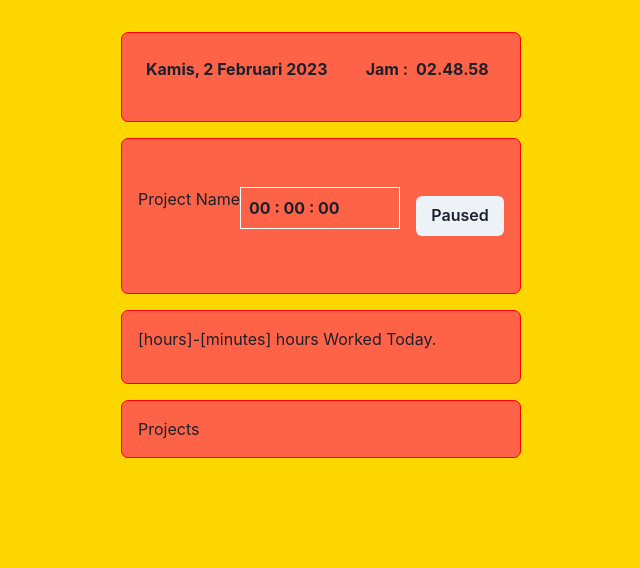
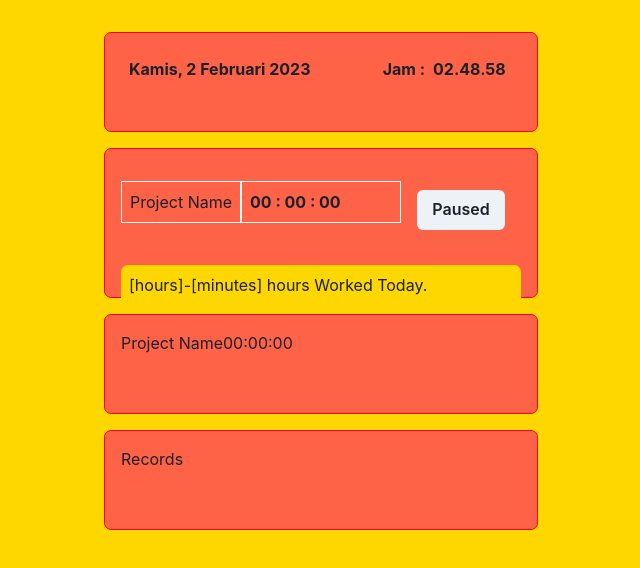
Before and after one commit to torik135/react-timer-zustand, a React (Vite) app: page / in a window 1280 px wide. Shown: the top 568 px of the page, without its empty margins (319-959 px from the left). Built offline with nearby package versions, Linux system fonts and the light colour scheme.

Commit message:
fix timer

```diff
--- a/src/components/Projects/Projects.tsx
+++ b/src/components/Projects/Projects.tsx
@@ -1,8 +1,13 @@
-import { Box } from "@chakra-ui/react";
+import { Flex, Text } from "@chakra-ui/react";
 import React, { memo } from "react";
 
 const Projects: React.FC = memo(() => {
-  return <Box>Projects</Box>
+  return (
+    <Flex>
+      <Text>Project Name</Text>
+      <Text>00:00:00</Text>
+    </Flex>
+  )
 })
 
 export { Projects }
--- /dev/null
+++ b/src/components/Records/Records.tsx
@@ -0,0 +1,7 @@
+import React, { memo } from "react"
+
+const Records: React.FC = memo(() => {
+  return <>Records</>
+})
+
+export { Records }
--- /dev/null
+++ b/src/components/Records/index.tsx
@@ -0,0 +1 @@
+export { Records } from './Records'
--- a/src/components/Timer/Timer.tsx
+++ b/src/components/Timer/Timer.tsx
@@ -1,6 +1,7 @@
-import { Flex, HStack, Spacer, Text, Button } from "@chakra-ui/react"
+import { Box, Flex, HStack, Spacer, Text, Button } from "@chakra-ui/react"
 import React, { memo, useEffect, useState } from "react"
-import { BtnStyles, HStackStyles, TimerFlexStyles, TimerTextStyles } from "./styles"
+import { Status } from "../Status"
+import { BtnStyles, HStackStyles, TimerFlexStyles, TimerInsideFlexStyles, TimerProjectTextStyles, TimerStatusBoxStyles, TimerTextStyles } from "./styles"
 
 
 const Timer: React.FC = memo(() => {
@@ -28,19 +29,36 @@ const Timer: React.FC = memo(() => {
     <Button {...BtnStyles} onClick={() => setWorking(false)}>Working</Button>
   )
 
+  // function timeHour() {
+  //   const t = ("0" + Math.floor((time / 60000) % 60)).slice(-2)
+  //   return t
+  // }
+
+  // function timeMinute() {
+  //   const t = ("0" + Math.floor((time / 1000) & 60)).slice(-2)
+  //   return t
+  // }
+
+  // function timeSecond() {
+  //   const t = ("0" + ((time / 10) % 100)).slice(-2)
+  //   return t
+  // }
+
 
   return (
     <Flex {...TimerFlexStyles}>
-      <Text>Project Name</Text>
+      <Flex {...TimerInsideFlexStyles}>
+        <Text {...TimerProjectTextStyles}>Project Name</Text>
         <Spacer />
         <HStack {...HStackStyles}>
-        {/* <Text>00:00:00</Text> */}
-        {/* <Button onClick={() => setWotking(prev => !prev)}>{working ? "Working" : "Paused"}</Button> */}
           <HStack>
             <Text {...TimerTextStyles}>
+              <span>{("0" + Math.floor((time / 600000) % 60)).slice(-2)} : </span>
               <span>{("0" + Math.floor((time / 60000) % 60)).slice(-2)} : </span>
-            <span>{("0" + Math.floor((time / 1000) % 60)).slice(-2)} : </span>
-            <span>{("0" + ((time / 10) % 100)).slice(-2)}</span>
+              <span>{("0" + Math.floor((time / 1000) % 60)).slice(-2)}</span>
+              {/* <span>{("0" + ((time / 10) % 100)).slice(-2)}</span> */}
+              {/* <span>{timeHour()}</span> */}
+              {/* <span>{timeMinute()}</span> */}
             </Text>
           </HStack>
           <HStack>
@@ -48,12 +66,18 @@ const Timer: React.FC = memo(() => {
           </HStack>
         </HStack>
       </Flex>
+      <Box {...TimerStatusBoxStyles}>
+        <Status />
+      </Box>
+    </Flex>
   )
 })
 
 /**
 * setTime to 0 after 00 at night.
 * setTime to 0 after change task.
+* save hour and minute in a state type of string.
+* and show it in the Status.
 * */
 
 export { Timer }
--- a/src/components/Timer/styles.tsx
+++ b/src/components/Timer/styles.tsx
@@ -1,8 +1,14 @@
-import { FlexProps, ButtonProps, StackProps, TextProps } from "@chakra-ui/react"
+import { FlexProps, ButtonProps, StackProps, TextProps, BoxProps } from "@chakra-ui/react"
 
 export const TimerFlexStyles: FlexProps = {
-  paddingBottom: "2rem",
-  paddingTop: "2rem",
+  paddingBottom: "1rem",
+  paddingTop: "1rem",
+  width: "100%",
+  direction: "column",
+}
+
+export const TimerInsideFlexStyles: FlexProps = {
+  paddingEnd: "1rem",
 }
 
 export const BtnStyles: ButtonProps = {
@@ -21,3 +27,17 @@ export const TimerTextStyles: TextProps = {
   padding: ".5rem",
   fontWeight: "bolder",
 }
+
+export const TimerProjectTextStyles: TextProps = {
+  border: "1px solid white",
+  padding: ".5rem",
+}
+
+export const TimerStatusBoxStyles: BoxProps = {
+  padding: ".5rem",
+  borderRadius: "7px",
+  marginTop: "1rem",
+  bg: "gold",
+  height: "40px",
+  transform: "translateY(10px)",
+}
--- a/src/components/index.tsx
+++ b/src/components/index.tsx
@@ -2,3 +2,4 @@ export { Timer } from './Timer'
 export { Projects } from './Projects'
 export { Status } from './Status'
 export { DateTime } from './DateTime'
+export { Records } from './Records'
--- a/src/pages/Home/Home.tsx
+++ b/src/pages/Home/Home.tsx
@@ -1,6 +1,6 @@
-import { Box, Flex } from "@chakra-ui/react"
+import { Box } from "@chakra-ui/react"
 import React, { memo } from "react"
-import { Status, Timer, Projects, DateTime } from "../../components"
+import { Timer, Projects, DateTime, Records } from "../../components"
 import { CompBoxStyles, HomeBoxStyles } from "./styles"
 
 const Home: React.FC = memo(() => {
@@ -12,11 +12,12 @@ const Home: React.FC = memo(() => {
       <Box {...CompBoxStyles}>
         <Timer />
       </Box>
+
       <Box {...CompBoxStyles}>
-        <Status />
+        <Projects />
       </Box>
       <Box {...CompBoxStyles}>
-        <Projects />
+        <Records />
       </Box>
     </Box>
   )
--- a/src/pages/Home/styles.tsx
+++ b/src/pages/Home/styles.tsx
@@ -1,4 +1,4 @@
-import { BoxProps, FlexProps } from "@chakra-ui/react";
+import { BoxProps } from "@chakra-ui/react";
 
 export const HomeBoxStyles: BoxProps = {
   padding: "2rem",
@@ -10,4 +10,6 @@ export const CompBoxStyles: BoxProps = {
   border: "1px solid red",
   borderRadius: "7px",
   bg: "tomato",
+  minHeight: "100px",
+  maxHeight: "150px",
 }
```
Also changed, not shown: src/components/Records/styles.tsx (added). Lines whose indentation alone changed are shown as unchanged.
